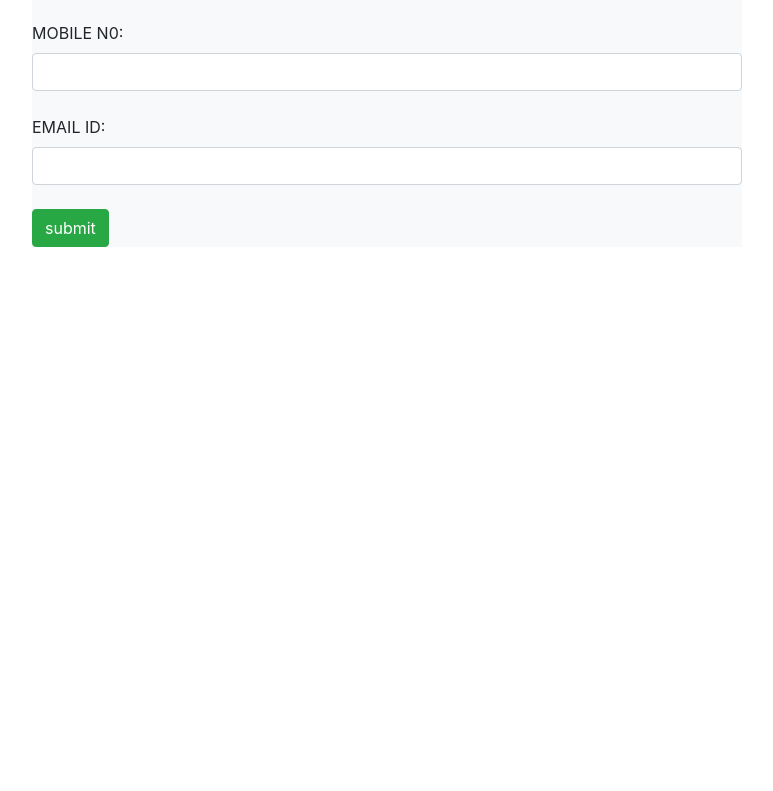
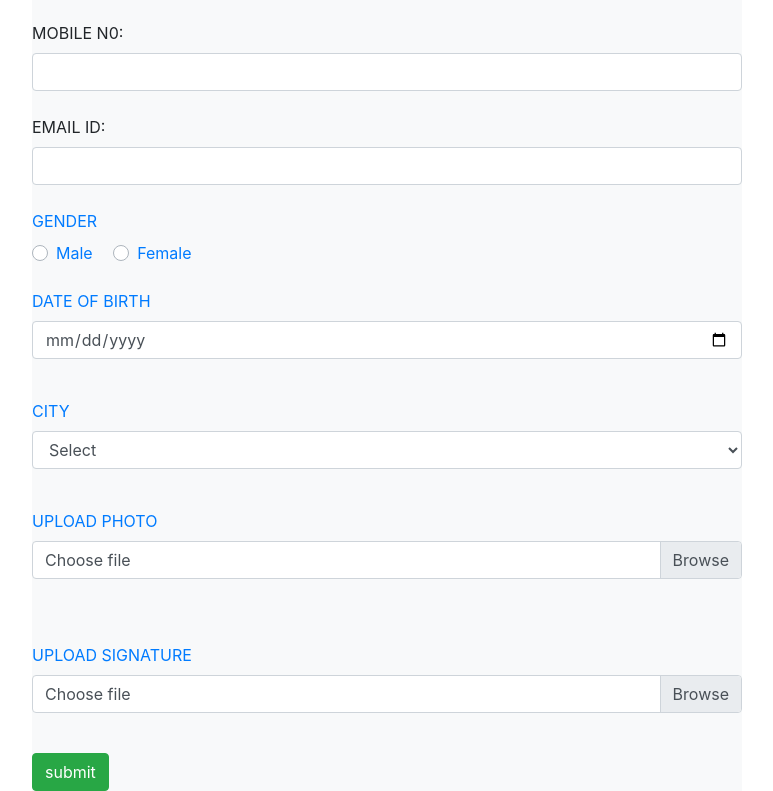
Before and after one commit to rajeshcs1997/formvalidation, a plain HTML site: page index.html in a window 1280 px wide. Shown: the part 317-1108 px from the top of the page, without its empty margins (253-1026 px from the left). Before the commit the page ends 800 px from the top, so only its background shows below. Drawn offline with nearby package versions, Linux system fonts and the light colour scheme.

Commit message:
Update index.html

```diff
--- a/index.html
+++ b/index.html
@@ -33,6 +33,43 @@
                     <input type="text" name="emailid" class="form-control" id="email" autocomplete="off">
                     <span id="emails" class="text-danger"></span>
             </div><br>
+               <label class="text-primary">GENDER</label><br>
+            <div class="custom-control custom-radio custom-control-inline">
+                <input type="radio" id="customRadioInline1" name="customRadioInline1" class="custom-control-input">
+                <label class="custom-control-label text-primary" for="customRadioInline1">Male</label>
+              </div>
+              <div class="custom-control custom-radio custom-control-inline">
+                <input type="radio" id="customRadioInline2" name="customRadioInline1" class="custom-control-input">
+                <label class="custom-control-label text-primary" for="customRadioInline2">Female</label>
+              </div><br><br>
+              <div class="form-group">
+                  <label class="text-primary">DATE OF BIRTH</label>
+                  <input type="date" name="dob" id="d" class="form-control">
+              </div><br>
+              <div class="form-group">
+                    <label class="text-primary">CITY</label>
+                <select name="" id="" class="form-control">
+                    <option selected>Select</option>
+                    <option value="1">Meerut</option>
+                    <option value="2">Azamgarh</option>
+                    <option value="3">varanasi</option>
+                    <option value="3">Allahabad</option>
+                </select>
+              </div><br>
+              <div class="form-group">
+                  <label class="text-primary">UPLOAD PHOTO</label>
+                    <div class="custom-file">
+                            <input type="file" class="custom-file-input" id="customFile">
+                            <label class="custom-file-label" for="customFile">Choose file</label>
+                          </div>
+                  </div><BR></br>
+                  <div class="form-group">
+                        <label class="text-primary">UPLOAD SIGNATURE</label>
+                          <div class="custom-file">
+                                  <input type="file" class="custom-file-input" id="customFile">
+                                  <label class="custom-file-label" for="customFile">Choose file</label>
+                                </div>
+                        </div><br>
                 <input type="submit" value="submit" name="submit" class="btn btn-success">
           </form>
       </div>
```
